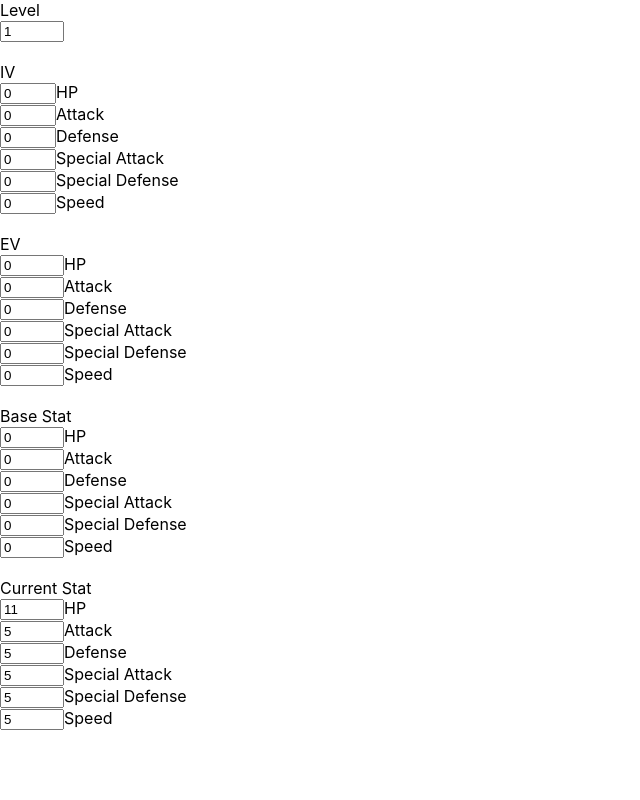
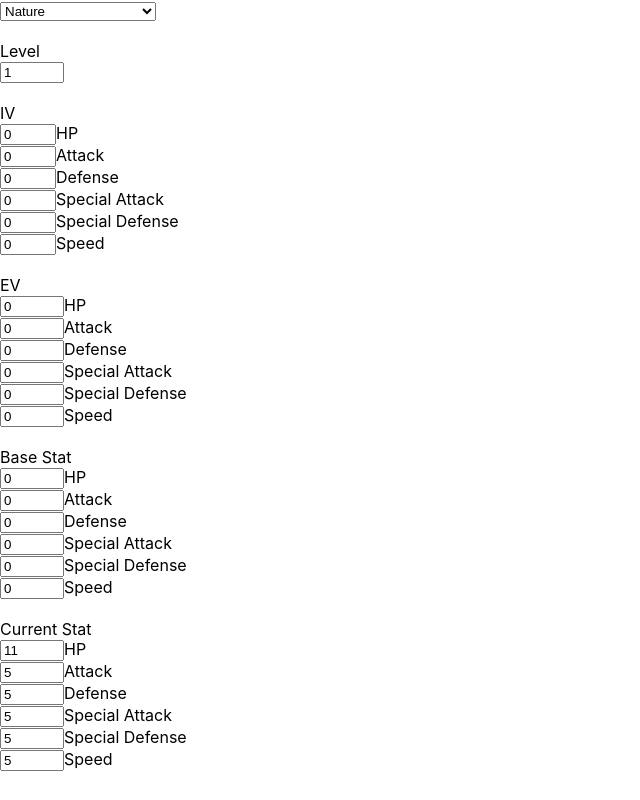
Before and after one commit to d-mcneil/pokemon-calculator, a React (Create React App) app: page / in a window 1280 px wide. Shown: the whole page, without its empty margins (0-640 px from the left). Built offline with nearby package versions, Linux system fonts and the light colour scheme.

Commit message:
Add NatureSelector component and connect nature to the calculator

```diff
--- a/src/components/NatureSelector/NatureSelector.component.jsx
+++ b/src/components/NatureSelector/NatureSelector.component.jsx
@@ -1,14 +1,62 @@
 import React from "react";
+import { connect } from "react-redux";
+import { convertStringToLabel as label } from "../../functions";
+import { NATURE, STAT_NAME_SHORT } from "../../constantsNonRedux";
 
 import "./NatureSelector.styles.scss";
+import { updateNatureModifiers } from "../../redux/actions";
 
-const NatureSelector = () => {
+const mapDispatchToProps = (dispatch) => ({
+  updateNature: (payloadObject) =>
+    dispatch(updateNatureModifiers(payloadObject)),
+});
+
+const NatureSelector = ({ updateNature }) => {
+  const renderNatureOptions = () => {
+    return NATURE.map((nature) => {
+      const statIncreased = nature.increases
+        ? label(STAT_NAME_SHORT[`${nature.increases}`]).replace(" ", "")
+        : undefined;
+      const statDecreased = nature.decreases
+        ? label(STAT_NAME_SHORT[`${nature.decreases}`]).replace(" ", "")
+        : undefined;
+
+      return (
+        <option
+          data-attack={nature.attack}
+          data-defense={nature.defense}
+          data-specialattack={nature.specialAttack}
+          data-specialdefense={nature.specialDefense}
+          data-speed={nature.speed}
+          value={nature.name}
+          key={nature.name}
+        >{`${statIncreased ? `+${statIncreased} ` : ""}${
+          statDecreased ? `-${statDecreased} -> ` : "Neutral -> "
+        }${label(nature.name)}`}</option>
+      );
+    });
+  };
+
+  const onChange = (event) => {
+    const nature = event.target.selectedOptions[0];
+    const { attack, defense, specialattack, specialdefense, speed } =
+      nature.dataset;
+    updateNature({
+      attack,
+      defense,
+      specialAttack: specialattack,
+      specialDefense: specialdefense,
+      speed,
+    });
+  };
+
   return (
     <>
-      <select>
-        <option></option>
+      <select onChange={onChange}>
+        <option>Nature</option>
+        {renderNatureOptions()}
       </select>
     </>
   );
 };
-export default NatureSelector;
+export default connect(null, mapDispatchToProps)(NatureSelector);
--- a/src/constantsNonRedux.js
+++ b/src/constantsNonRedux.js
@@ -5,6 +5,15 @@ export const STAT_NAME = {
   specialAttack: "specialAttack",
   specialDefense: "specialDefense",
   speed: "speed",
+};
+
+export const STAT_NAME_SHORT = {
+  hp: "hp",
+  attack: "atk",
+  defense: "def",
+  specialAttack: "spA",
+  specialDefense: "spD",
+  speed: "spe",
 };
 
 export const FIELD_TYPE = {
@@ -15,7 +24,7 @@ export const FIELD_TYPE = {
   currentStat: "currentStat",
 };
 
-const SELECTOR_TYPE = {
+export const SELECTOR_TYPE = {
   natureModifier: "natureModifier",
   nature: "nature",
   pokemon: "pokemon",
@@ -65,7 +74,7 @@ export const MIN_VALUE = {
   ev: 0,
 };
 
-const NATURE = [
+export const NATURE = [
   //  ********************************************** raise attack **************************************************
   {
     name: "lonely",
--- a/src/containers/Calculator.container.jsx
+++ b/src/containers/Calculator.container.jsx
@@ -1,10 +1,14 @@
 import React from "react";
+import { connect } from "react-redux";
 import { useEffect } from "react";
-import { connect } from "react-redux";
+import { updateCalculatorField } from "../redux/actions";
+import {
+  calculateCurrentStat,
+  convertStringToLabel as label,
+} from "../functions";
 import { FIELD_TYPE, STAT_NAME } from "../constantsNonRedux";
-import { updateCalculatorField } from "../redux/actions";
 import CalculatorField from "../components/CalculatorField/CalculatorField.component";
-import { calculateCurrentStat, convertStringToLabel } from "../functions";
+import NatureSelector from "../components/NatureSelector/NatureSelector.component";
 
 const mapStateToProps = (state) => ({
   level: state.level.level,
@@ -17,7 +21,8 @@ const mapStateToProps = (state) => ({
 });
 
 const mapDispatchToProps = (dispatch) => ({
-  updateStat: (...args) => dispatch(updateCalculatorField(...args)),
+  updateStat: (payload, fieldType, statName) =>
+    dispatch(updateCalculatorField(payload, fieldType, statName)),
 });
 
 const Calculator = ({
@@ -44,6 +49,7 @@ const Calculator = ({
   }, [level, hp.ev, hp.iv, hp.baseStat]);
 
   const useCalculateCurrentStat = (stat, level, fieldType, statName) => {
+    // custom hook
     //recalculate other stats
     return useEffect(() => {
       updateStat(
@@ -74,26 +80,28 @@ const Calculator = ({
   useCalculateCurrentStat(speed, level, FIELD_TYPE.currentStat, STAT_NAME.speed);
 
   const renderCalculatorFields = () => {
+    // prettier-ignore
+    const statArray = [ hp, attack, defense, specialAttack, specialDefense, speed];
     const fieldTypeArray = Object.keys(FIELD_TYPE);
     const statNameArray = Object.keys(STAT_NAME);
-    // prettier-ignore
-    const statArray = [ hp, attack, defense, specialAttack, specialDefense, speed];
+
     return (
       <>
-        {" "}
         <CalculatorField
           key={FIELD_TYPE.level}
           defaultValue={level}
           fieldType={FIELD_TYPE.level}
         />
-        {/* adding a field for every fieldType for every stat */}
         {fieldTypeArray.slice(1).map((fieldType) => {
+          // adding a CalculatorField for every fieldType for every statName --- requires nested map functions
+          // slicing because hp is not affected by nature and it is the first item in the array
           const valueIsCalculated =
             fieldType === calculatedFieldType ? true : false; // if the value is calculated, then it has a more complex key and the input field is read-only
+
           return (
             <>
               <br></br>
-              {convertStringToLabel(fieldType)}
+              {label(fieldType)}
               <br></br>
               {statNameArray.map((statName) => {
                 const index = statNameArray.indexOf(statName);
@@ -101,8 +109,8 @@ const Calculator = ({
                 const key = `${fieldType}-${statName}${
                   valueIsCalculated ? `-${defaultValue}` : "" // the default value tag is added to the key if it is calculated so that it will rerender every time its value is changed
                 }`;
+
                 return (
-                  <>
                   <CalculatorField
                     key={key}
                     defaultValue={defaultValue}
@@ -110,7 +118,6 @@ const Calculator = ({
                     statName={statName}
                     valueIsCalculated={valueIsCalculated}
                   />
-                  </>
                 );
               })}
             </>
@@ -121,145 +128,12 @@ const Calculator = ({
   };
   return (
     <>
-      Level<br></br>
+      <NatureSelector />
+      <br></br>
+      <br></br>
+      Level
+      <br></br>
       {renderCalculatorFields()}
-      {/* <NatureSelector /> */}
-      {/* <br></br>EVs<br></br>
-      <CalculatorField
-        defaultValue={hp.ev}
-        fieldType={FIELD_TYPE.ev}
-        statName={STAT_NAME.hp}
-      />
-      <CalculatorField
-        defaultValue={attack.ev}
-        fieldType={FIELD_TYPE.ev}
-        statName={STAT_NAME.attack}
-      />
-      <CalculatorField
-        defaultValue={defense.ev}
-        fieldType={FIELD_TYPE.ev}
-        statName={STAT_NAME.defense}
-      />
-      <CalculatorField
-        defaultValue={specialAttack.ev}
-        fieldType={FIELD_TYPE.ev}
-        statName={STAT_NAME.specialAttack}
-      />
-      <CalculatorField
-        defaultValue={specialDefense.ev}
-        fieldType={FIELD_TYPE.ev}
-        statName={STAT_NAME.specialDefense}
-      />
-      <CalculatorField
-        defaultValue={speed.ev}
-        fieldType={FIELD_TYPE.ev}
-        statName={STAT_NAME.speed}
-      />
-      <br></br>IVs<br></br>
-      <CalculatorField
-        defaultValue={hp.iv}
-        fieldType={FIELD_TYPE.iv}
-        statName={STAT_NAME.hp}
-      />
-      <CalculatorField
-        defaultValue={attack.iv}
-        fieldType={FIELD_TYPE.iv}
-        statName={STAT_NAME.attack}
-      />
-      <CalculatorField
-        defaultValue={defense.iv}
-        fieldType={FIELD_TYPE.iv}
-        statName={STAT_NAME.defense}
-      />
-      <CalculatorField
-        defaultValue={specialAttack.iv}
-        fieldType={FIELD_TYPE.iv}
-        statName={STAT_NAME.specialAttack}
-      />
-      <CalculatorField
-        defaultValue={specialDefense.iv}
-        fieldType={FIELD_TYPE.iv}
-        statName={STAT_NAME.specialDefense}
-      />
-      <CalculatorField
-        defaultValue={speed.iv}
-        fieldType={FIELD_TYPE.iv}
-        statName={STAT_NAME.speed}
-      />
-      <br></br>Base Stats<br></br>
-      <CalculatorField
-        defaultValue={hp.baseStat}
-        fieldType={FIELD_TYPE.baseStat}
-        statName={STAT_NAME.hp}
-      />
-      <CalculatorField
-        defaultValue={attack.baseStat}
-        fieldType={FIELD_TYPE.baseStat}
-        statName={STAT_NAME.attack}
-      />
-      <CalculatorField
-        defaultValue={defense.baseStat}
-        fieldType={FIELD_TYPE.baseStat}
-        statName={STAT_NAME.defense}
-      />
-      <CalculatorField
-        defaultValue={specialAttack.baseStat}
-        fieldType={FIELD_TYPE.baseStat}
-        statName={STAT_NAME.specialAttack}
-      />
-      <CalculatorField
-        defaultValue={specialDefense.baseStat}
-        fieldType={FIELD_TYPE.baseStat}
-        statName={STAT_NAME.specialDefense}
-      />
-      <CalculatorField
-        defaultValue={speed.baseStat}
-        fieldType={FIELD_TYPE.baseStat}
-        statName={STAT_NAME.speed}
-      />
-      <br></br>Current Stats<br></br>
-      <CalculatorField
-        key={`${hp.currentStat}-${hp.speed}`}
-        defaultValue={hp.currentStat}
-        fieldType={FIELD_TYPE.currentStat}
-        statName={STAT_NAME.hp}
-        valueIsCalculated
-      />
-      <CalculatorField
-        key={`${attack.currentStat}-${STAT_NAME.attack}`}
-        defaultValue={attack.currentStat}
-        fieldType={FIELD_TYPE.currentStat}
-        statName={STAT_NAME.attack}
-        valueIsCalculated
-      />
-      <CalculatorField
-        key={`${defense.currentStat}-${STAT_NAME.defense}`}
-        defaultValue={defense.currentStat}
-        fieldType={FIELD_TYPE.currentStat}
-        statName={STAT_NAME.defense}
-        valueIsCalculated
-      />
-      <CalculatorField
-        key={`${specialAttack.currentStat}-${STAT_NAME.specialAttack}`}
-        defaultValue={specialAttack.currentStat}
-        fieldType={FIELD_TYPE.currentStat}
-        statName={STAT_NAME.specialAttack}
-        valueIsCalculated
-      />
-      <CalculatorField
-        key={`${specialDefense.currentStat}-${STAT_NAME.specialDefense}`}
-        defaultValue={specialDefense.currentStat}
-        fieldType={FIELD_TYPE.currentStat}
-        statName={STAT_NAME.specialDefense}
-        valueIsCalculated
-      />
-      <CalculatorField
-        key={`${speed.currentStat}-${STAT_NAME.speed}`}
-        defaultValue={speed.currentStat}
-        fieldType={FIELD_TYPE.currentStat}
-        statName={STAT_NAME.speed}
-        valueIsCalculated
-      /> */}
     </>
   );
 };
--- a/src/functions.js
+++ b/src/functions.js
@@ -7,9 +7,17 @@ export const calculateCurrentStat = (
   natureModifier = 1
 ) => {
   if (hp) {
-    return ((2 * baseStat + iv + ev / 4) * level) / 100 + level + 10;
+    return (
+      Math.floor(((2 * baseStat + iv + Math.floor(ev / 4)) * level) / 100) +
+      level +
+      10
+    );
   } else {
-    return (((2 * baseStat + iv + ev / 4) * level) / 100 + 5) * natureModifier;
+    return Math.floor(
+      (Math.floor(((2 * baseStat + iv + Math.floor(ev / 4)) * level) / 100) +
+        5) *
+        natureModifier
+    );
   }
 };
 
--- a/src/redux/reducers.js
+++ b/src/redux/reducers.js
@@ -4,7 +4,7 @@ import * as constants from "./constants";
 // ************************************************************ initial states ************************************************************
 const initialStatePokemon = { pokemon: "" };
 const initialStateLevel = { level: 1 };
-const initialStateNature = { nature: "adamant" };
+const initialStateNature = { nature: "" };
 const initialStateHp = { baseStat: 0, currentStat: 11, iv: 0, ev: 0 };
 const initialStateAttack = {
   baseStat: 0,
```
Also changed, not shown: src/redux/actions.js (+17 -1 lines). Lines whose indentation alone changed are shown as unchanged.
